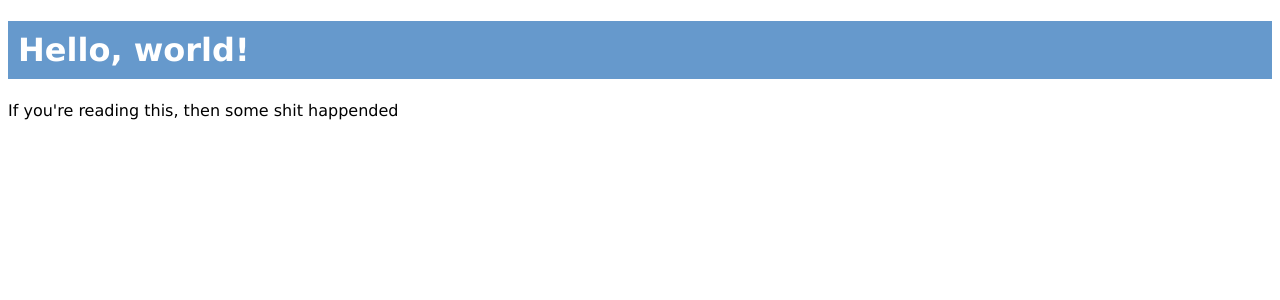
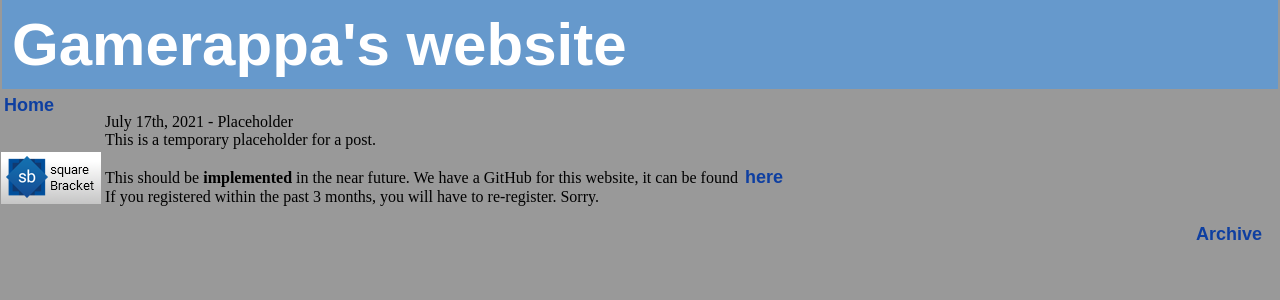
Before and after one commit to chazizgrkb/gamerappa-site, a PHP site: template templates/index.twig in a window 1280 px wide. Shown: the top 300 px of the page. Run offline with PHP 8.4, Linux system fonts and the light colour scheme; the template is opened without the code that fills it, so the values that code supplies are empty; some libraries are stand-ins or nearby versions.

Commit message:
do some actual-ish work.

```diff
--- a/css/main.css
+++ b/css/main.css
@@ -1,9 +1,207 @@
 #banner {
-    padding: 10px;
-    background-color: #6699cc;
-    color: white;
+     padding: 10px;
+     background-color: #6699cc;
+     color: white;
+     margin-top: 0px;
 }
-
-body {
-    font-family: Verdana, Arial, Helvetica, sans-serif;
+ body {
+    background-color:#999;
+    border:0px;
+    margin:0px;
+    padding:0px;
 }
+img {
+    border:0px;
+    margin:0px;
+    padding:0px;
+}
+a:link {
+    color:#0E3FA1;
+    margin-bottom:1px;
+    margin-left:1px;
+    margin-right:0px;
+    padding:2px;
+    text-decoration:none;
+    font:bold 18px arial;
+}
+a:visited {
+    color:#0E3FA1;
+    margin-bottom:1px;
+    margin-left:1px;
+    margin-right:0px;
+    padding:2px;
+    text-decoration:none;
+    font:bold 18px arial;
+}
+a:hover {
+    color: #55F;
+    text-decoration:underline;
+}
+a:active {
+    color: #55F;
+    text-decoration:underline;
+}
+.imgLink {
+    border:1px;
+    border-color:#000000;
+    border-style: solid;
+}
+A:hover .imgLink, A:active .imgLink {
+    border:1px;
+    border-color: #0000FF;
+    border-style: dashed
+}
+h1 {
+    font-family:"Arial";
+    font-size:60px;
+    color:#000;
+    margin:2px;
+    padding:0px;
+}
+h2 {
+    font-family:"Arial";
+    font-size:30px;
+    color:#000;
+    margin:2px;
+    padding:0px;
+}
+h6 {
+    margin:2px;
+    padding:0px;
+}
+#counter {
+    font:15px arial;
+    color:#888;
+    position:absolute;
+    right:1px;
+    top:1px;
+}
+#TitleA {
+    Background-Image:url('/web/20070705200001im_/http://blockland.us/LogoA.jpg');
+    width:192px;
+    height:100px;
+}
+#TitleB {
+    Background-Image:url('/web/20070705200001im_/http://blockland.us/LogoB.jpg');
+    width:202px;
+}
+#Banner {
+    Background-Image:url('/web/20070705200001im_/http://blockland.us/top.gif');
+}
+#NavBar{
+    Background-Image:url('/web/20070705200001im_/http://blockland.us/menuBG.gif');
+    vertical-align:top;
+}
+#Content{
+    Background-Color:#BABABA;
+    vertical-align:top;
+    padding-top:20px;
+}
+#newsTL{
+    Background-Image:url('/web/20070705200001im_/http://blockland.us/newsTL.gif');
+    width:36px;
+    height:40px;
+}
+#newsT{
+    Background-Image:url('/web/20070705200001im_/http://blockland.us/newsT.gif');
+}
+#newsTR{
+    Background-Image:url('/web/20070705200001im_/http://blockland.us/newsTR.gif');
+    width:44px;
+    height:40px;
+}
+#newsL{
+    Background-Image:url('/web/20070705200001im_/http://blockland.us/newsL.gif');
+    width:36px;
+    vertical-align:top;
+}
+#newsC{
+    Background-Color:#FFF;
+     #F8FCD3;
+    width:528px;
+    padding-top:10px;
+}
+#newsR{
+    Background-Image:url('/web/20070705200001im_/http://blockland.us/newsR.gif');
+    width:36px;
+    vertical-align:top;
+}
+#newsBL{
+    Background-Image:url('/web/20070705200001im_/http://blockland.us/newsBL.gif');
+    width:36px;
+    height:42px;
+}
+#newsB{
+    Background-Image:url('/web/20070705200001im_/http://blockland.us/newsB.gif');
+    height:42px;
+}
+#newsBR{
+    Background-Image:url('/web/20070705200001im_/http://blockland.us/newsBR.gif');
+    width:36px;
+    height:42px;
+}
+.leftinset {
+    padding: 0px;
+    border:1px solid #000;
+    margin-top: 5px;
+    margin-bottom: 10px;
+    margin-left: 10px;
+    margin-right: 10px;
+    text-align:left;
+    float:left;
+}
+A:hover .leftinset, A:active .leftinset {
+    border:1px;
+    border-color: #0000FF;
+    border-style: dashed
+}
+#Slogan{
+    Position:absolute;
+    border:0px solid #000;
+    width:300px;
+    top:41px;
+    left:14px;
+}
+ a.navlink:link {
+     font-size:22px;
+     background-color:#abcce2;
+     color: #000000;
+     text-decoration:none;
+     height:31px;
+     padding-bottom:30px;
+}
+ a.navlink:visited {
+     font-size:22px;
+     color: #000;
+     text-decoration:none;
+     height:31px;
+     padding-bottom:30px;
+}
+ a.navlink:hover {
+     font-size:22px;
+     background-color:#FFF;
+     color: #000;
+     text-decoration:none;
+     height:31px;
+     padding-bottom:30px;
+}
+ a.navlink:active {
+     font-size:22px;
+     color: #000;
+     text-decoration:none;
+     height:31px;
+     padding-bottom:30px;
+}
+ .navdiv {
+     height:31px;
+     width:117;
+     background-color:#abcce2;
+     margin-left:9px;
+     overflow:hidden;
+}
+ .navspacer {
+     height:5px;
+     width:126;
+     background-color:#000;
+     font-size:0px;
+}
--- a/templates/index.twig
+++ b/templates/index.twig
@@ -3,8 +3,47 @@
 {% block title %}Home{% endblock %}
 
 	{% block content %}
-<h1 id="banner">Hello, world!</h1>
-<p>If you're reading this, then some shit happended</p>
+<h1 id="banner">Gamerappa's website</h1>
+<table valign="top" width="100%" height="100%" cellspacing="0" border="0">
+	<tbody><tr><td class="crapCell" width="100" height="1"></td><td class="crapCell" width="254"></td><td class="crapCell"></td></tr>
+	<tr>
+		<td id="menuSection" width="100" valign="top">
+			<div id="MLwrapper"><a href="index.php">Home</a></div>
+			<br>
+			<center>
+
+			<br>
+			<div style="border:0px;border-color:#000000;border-style: solid;text-align:center;">
+				<a href="https://squarebracket.veselcraft.ru"><img style="border:0px;margin-left:-3px" src="/img/sb.png"></a>
+			</div>
+
+
+			</center>
+
+
+		</td>
+		<td colspan="2" id="contentSection" valign="top">
+			<br>
+<div class="datebar">July 17th, 2021 - Placeholder</div>
+<div class="news">
+	This is a temporary placeholder for a post.<br>
+	<br>
+	This should be <b>implemented</b> in the near future. We have a GitHub for this website, it can be found <a href="https://github.com/chazizsquarebracket/gamerappa-site">here</a><br>
+	If you registered within the past 3 months, you will have to re-register.  Sorry.  <br>
+	<br>
+</div>
+
+<div style="padding-right:15px;" align="right">
+	<a href="archive.php">Archive</a>
+</div>
+<!--
+<div class=datebar style="margin-left:2%; margin-right:2%; background-color:#155DEC">This is Blockland</div>
+<div class=news style="margin-left:2%; margin-right:2%;">This is the official website for Blockland.  Blockland is a non-competitive multiplayer game where you build with interconnecting bricks.</div>
+<br>//-->
+
+		</td>
+	</tr>
+</tbody></table>
 
 {% if test %}
 <p>{{ test }}</p>
```
Also changed, not shown: img/sb.png (added).
